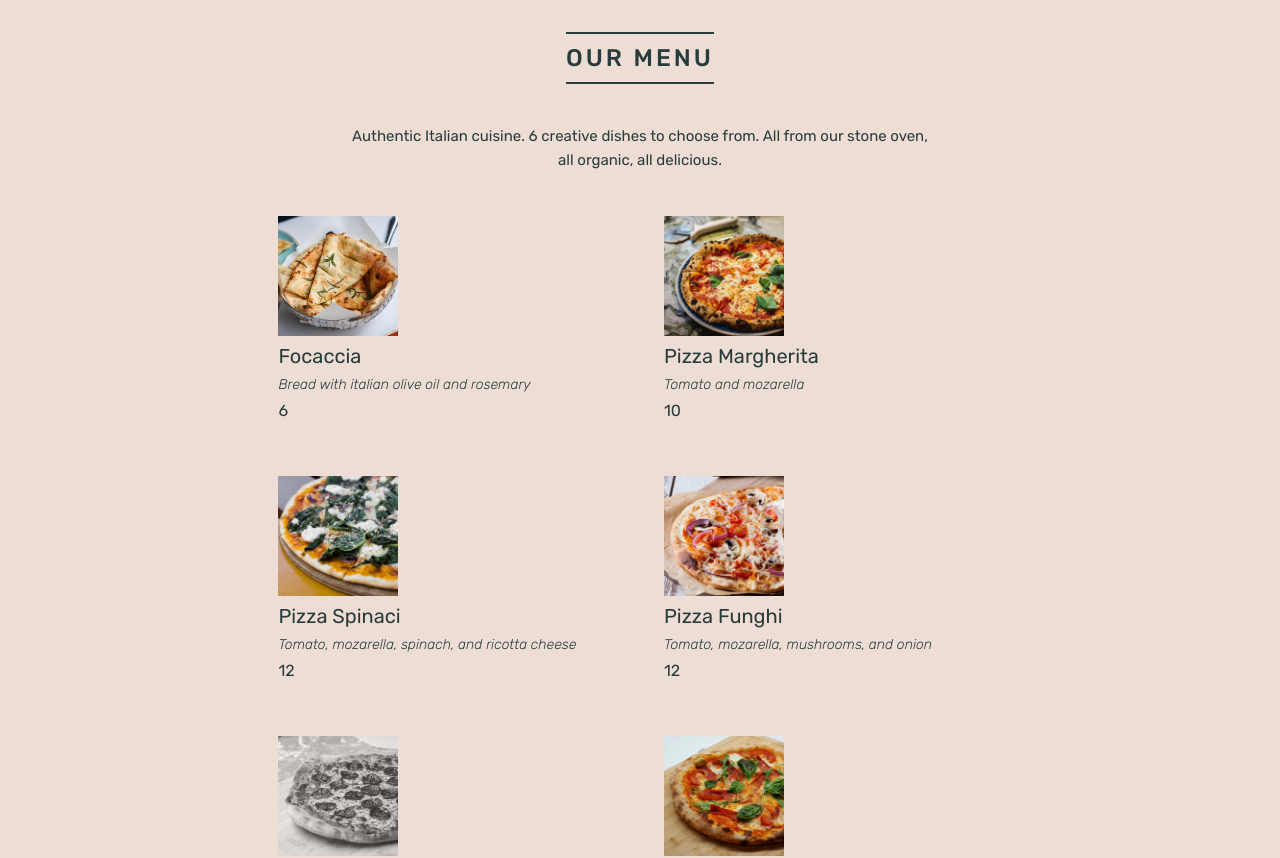
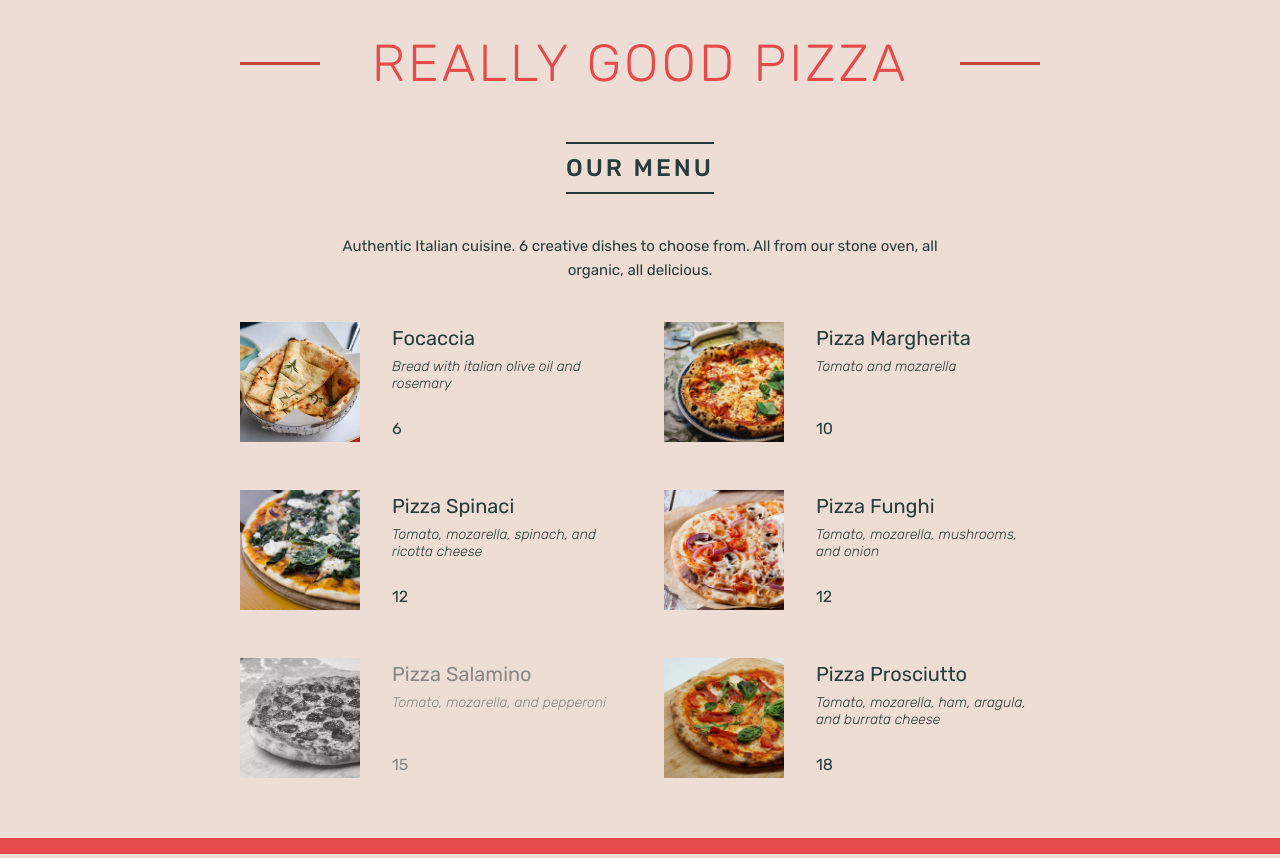
Before and after one commit to ritabradley/pizza-menu, a React (Create React App) app: page / in a window 1280 px wide. Shown: the top 858 px of the page. Built offline with nearby package versions, Linux system fonts and the light colour scheme.

Commit message:
refactor component tree

```diff
--- a/src/App.js
+++ b/src/App.js
@@ -1,12 +1,13 @@
-import Pizza from './components/Pizza';
 import Menu from './components/Menu';
 
 export default function App() {
   return (
     <div className='container'>
-      <Menu>
-        <Pizza />
-      </Menu>
+      <header className='header'>
+        <h1>Really Good Pizza</h1>
+      </header>
+
+      <Menu />
     </div>
   );
 }
--- a/src/components/Menu.js
+++ b/src/components/Menu.js
@@ -1,3 +1,6 @@
+import Pizza from './Pizza';
+import { pizzaData } from '../data';
+
 function Menu({ children }) {
   return (
     <div className='menu'>
@@ -6,7 +9,11 @@ function Menu({ children }) {
         Authentic Italian cuisine. 6 creative dishes to choose from. All from our stone oven, all organic, all
         delicious.
       </p>
-      <ul className='pizzas'>{children}</ul>
+      <ul className='pizzas'>
+        {pizzaData.map((pizza) => (
+          <Pizza pizzaData={pizza} key={pizza.name} />
+        ))}
+      </ul>
     </div>
   );
 }
--- a/src/components/Pizza.js
+++ b/src/components/Pizza.js
@@ -1,26 +1,22 @@
-import { pizzaData } from '../data';
-
-function Pizza() {
-  return pizzaData.map((pizza) =>
-    pizza.soldOut ? (
-      <div className='pizza sold-out' key={pizza.name}>
-        <div>
-          <img src={pizza.photoName} alt={pizza.name} />
-          <h3>{pizza.name}</h3>
-          <p>{pizza.ingredients}</p>
-          <span>{pizza.price}</span>
-        </div>
+function Pizza({ pizzaData }) {
+  return pizzaData.soldOut ? (
+    <li className='pizza sold-out'>
+      <img src={pizzaData.photoName} alt={pizzaData.name} />
+      <div>
+        <h3>{pizzaData.name}</h3>
+        <p>{pizzaData.ingredients}</p>
+        <span>{pizzaData.price}</span>
       </div>
-    ) : (
-      <div className='pizza' key={pizza.name}>
-        <div>
-          <img src={pizza.photoName} alt={pizza.name} />
-          <h3>{pizza.name}</h3>
-          <p>{pizza.ingredients}</p>
-          <span>{pizza.price}</span>
-        </div>
+    </li>
+  ) : (
+    <li className='pizza'>
+      <img src={pizzaData.photoName} alt={pizzaData.name} />
+      <div>
+        <h3>{pizzaData.name}</h3>
+        <p>{pizzaData.ingredients}</p>
+        <span>{pizzaData.price}</span>
       </div>
-    )
+    </li>
   );
 }
 
--- a/src/index.css
+++ b/src/index.css
@@ -57,7 +57,7 @@ body {
   display: block;
   content: '';
   height: 3px;
-  width: 12rem;
+  width: 8rem;
   background-color: #c44536;
   position: absolute;
   top: calc(50% - 1px);
```
